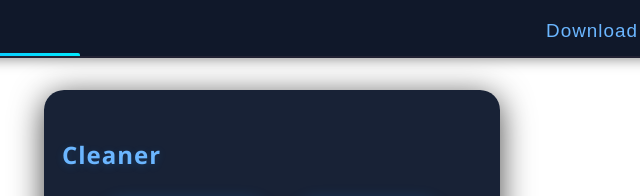
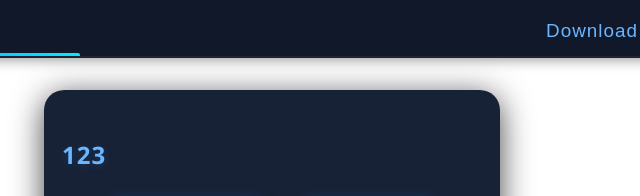
Before and after one commit to NAta4333/helloworld, a website: page index.html in a window 1280 px wide. Shown: the top 196 px of the page, 368-1008 px from the left. Drawn offline with Linux system fonts and the light colour scheme.

Commit message:
Update index.html

```diff
--- a/index.html
+++ b/index.html
@@ -199,7 +199,7 @@
         </button>
     </div>
     <div class="tab-content active" id="tab-cleaner">
-        <h2>Cleaner</h2>
+        <h2>123</h2>
         <div class="btn-row">
             <button class="btn" onclick="send('altUnban')">Alt Unban</button>
             <button class="btn" onclick="send('altPreview')">Preview</button>
```
